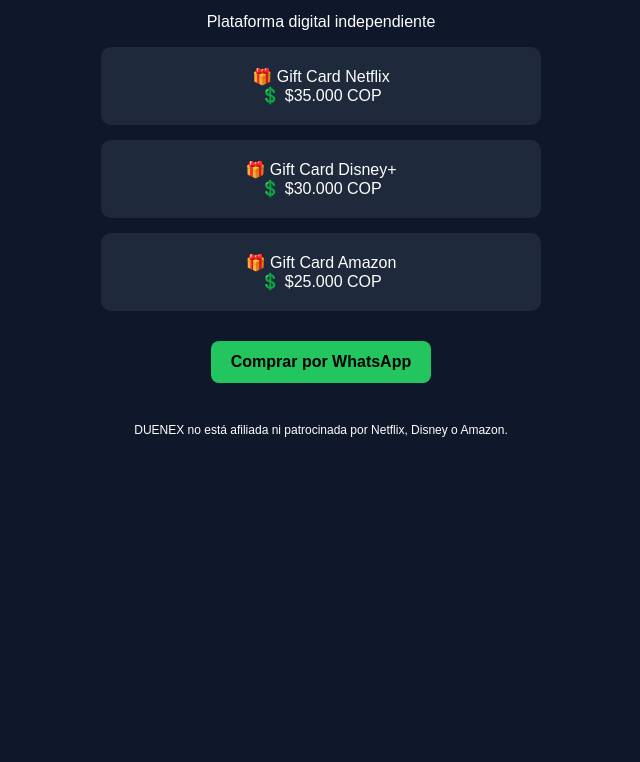
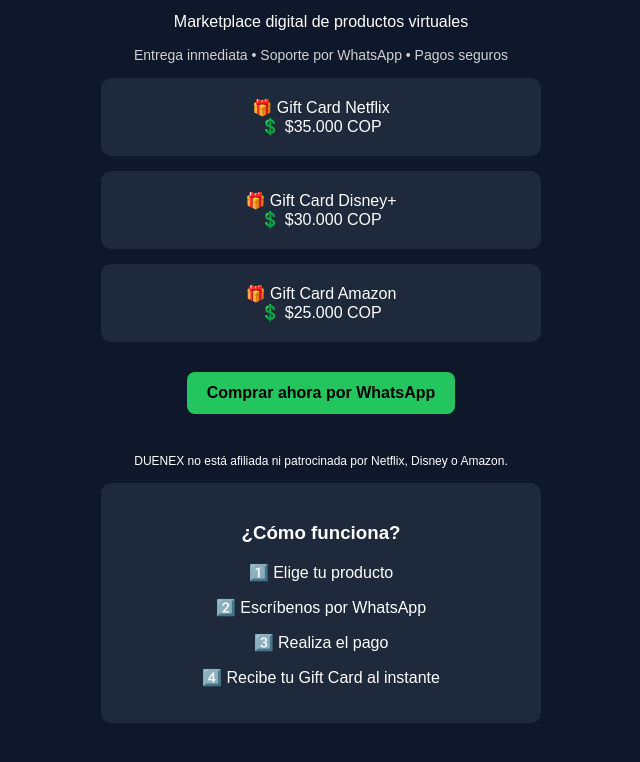
Before and after one commit to Duenex/duenex.github.io, a plain HTML site: page index.html in a window 1280 px wide. Shown: the part 138-900 px from the top of the page, without its empty margins (319-959 px from the left). Before the commit the page ends 800 px from the top, so only its background shows below. Drawn offline with Linux system fonts and the light colour scheme.

Commit message:
Actualizar index.html

```diff
--- a/index.html
+++ b/index.html
@@ -38,8 +38,10 @@
 <body>
 
 <h1>DUENEX</h1>
-<p>Plataforma digital independiente</p>
-
+<p>Marketplace digital de productos virtuales</p>
+<p style="font-size:14px; opacity:0.8;">
+Entrega inmediata • Soporte por WhatsApp • Pagos seguros
+</p>
 <div class="card">
   🎁 Gift Card Netflix<br>
   💲 $35.000 COP
@@ -55,11 +57,18 @@
   💲 $25.000 COP
 </div>
 
-<a href="https://wa.me/57TU_NUMERO">Comprar por WhatsApp</a>
-
+<a href="https://wa.me/573007171956" target="_blank">
+Comprar ahora por WhatsApp
+</a>
 <p style="margin-top:40px;font-size:12px;">
 DUENEX no está afiliada ni patrocinada por Netflix, Disney o Amazon.
 </p>
-
+<div class="card">
+<h3>¿Cómo funciona?</h3>
+<p>1️⃣ Elige tu producto</p>
+<p>2️⃣ Escríbenos por WhatsApp</p>
+<p>3️⃣ Realiza el pago</p>
+<p>4️⃣ Recibe tu Gift Card al instante</p>
+</div>
 </body>
 </html>
```
